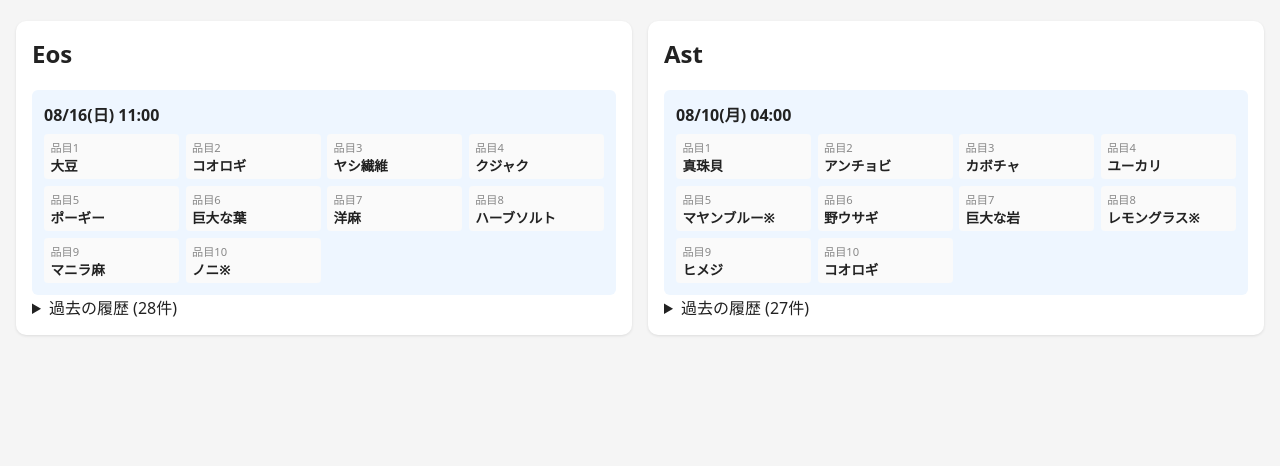
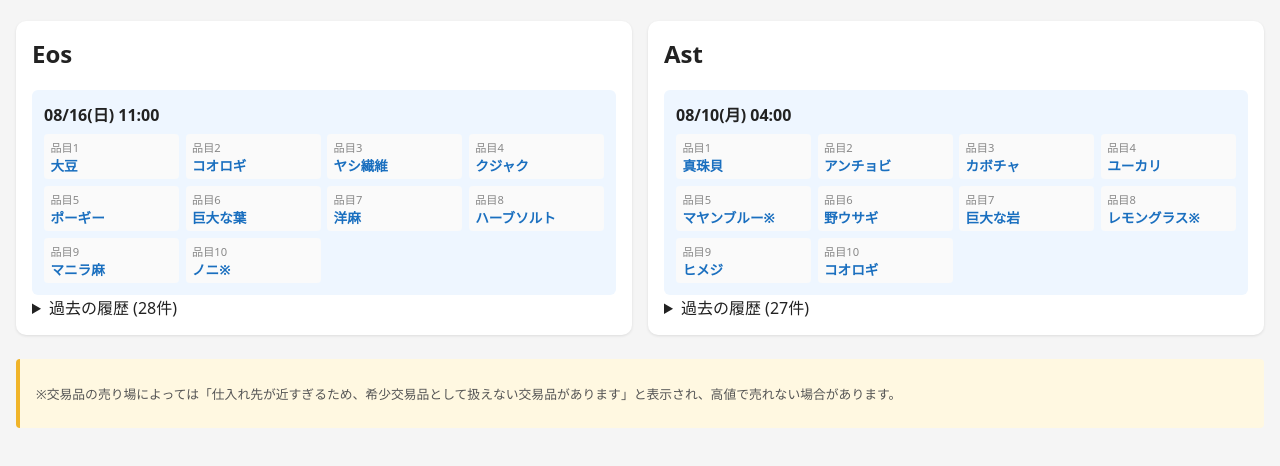
Before and after one commit to kumainu222/dol-scrapeer, a website: page index.html in a window 1280 px wide. Shown: the part 128-594 px from the top of the page. Drawn offline with Linux system fonts and the light colour scheme.

Commit message:
リンク・注釈を追加

```diff
--- a/app.js
+++ b/app.js
@@ -16,10 +16,8 @@ fetch('./data/latest.json')
       title.textContent = worldName;
       card.appendChild(title);
 
-      // 最新情報
       card.appendChild(renderEntry(worldData.latest, true));
 
-      // 過去履歴(折りたたみ)
       const details = document.createElement('details');
       const summary = document.createElement('summary');
       summary.textContent = `過去の履歴 (${worldData.history.length - 1}件)`;
@@ -34,6 +32,12 @@ fetch('./data/latest.json')
     });
   });
 
+  function buildItemLink(itemName) {
+    const searchName = itemName.replace(/※/g, '');
+    const url = `https://gvdb.mydns.jp/db/module/TradeDB/action/Search?name=${encodeURIComponent(searchName)}&type=&hint=漢字`;
+    return `<a href="${url}" target="_blank" rel="noopener noreferrer">${itemName}</a>`;
+  }
+
 function renderEntry(entry, isLatest) {
   const box = document.createElement('div');
   box.className = isLatest ? 'entry latest' : 'entry';
@@ -46,9 +50,11 @@ function renderEntry(entry, isLatest) {
   const grid = document.createElement('div');
   grid.className = 'item-grid';
   ITEM_LABELS.forEach((label, i) => {
+    const itemName = entry[`item${i + 1}`];
     const cell = document.createElement('div');
     cell.className = 'item-cell';
-    cell.innerHTML = `<span class="item-label">${label}</span><span class="item-value">${entry[`item${i + 1}`] || '-'}</span>`;
+    const valueHtml = itemName ? buildItemLink(itemName) : '-';
+    cell.innerHTML = `<span class="item-label">${label}</span><span class="item-value">${valueHtml}</span>`;
     grid.appendChild(cell);
   });
   box.appendChild(grid);
--- a/index.html
+++ b/index.html
@@ -12,6 +12,9 @@
     <p id="updated"></p>
   </header>
   <main id="worlds"></main>
+  <footer class="note">
+    <p>※交易品の売り場によっては「仕入れ先が近すぎるため、希少交易品として扱えない交易品があります」と表示され、高値で売れない場合があります。</p>
+  </footer>
   <script src="app.js"></script>
 </body>
 </html>
--- a/style.css
+++ b/style.css
@@ -59,3 +59,21 @@ header { text-align: center; margin-bottom: 1.5rem; }
   #worlds { grid-template-columns: 1fr; }
   .item-grid { grid-template-columns: repeat(2, 1fr); }
 }
+
+.item-value a {
+    color: #1a6fbf;
+    text-decoration: none;
+  }
+  .item-value a:hover {
+    text-decoration: underline;
+  }
+
+  .note {
+    margin-top: 1.5rem;
+    padding: 0.75rem 1rem;
+    background: #fff8e1;
+    border-left: 4px solid #f0b429;
+    font-size: 0.8rem;
+    color: #555;
+    border-radius: 4px;
+  }
```
